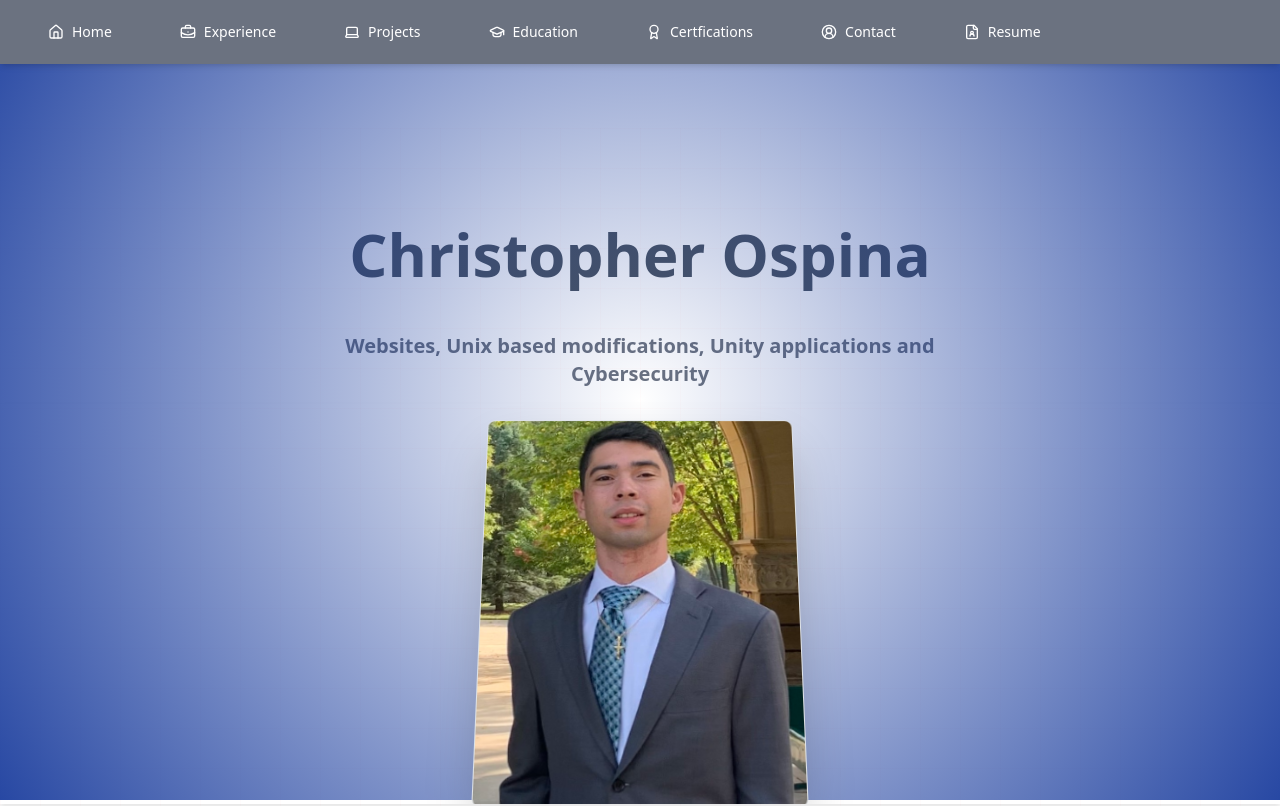
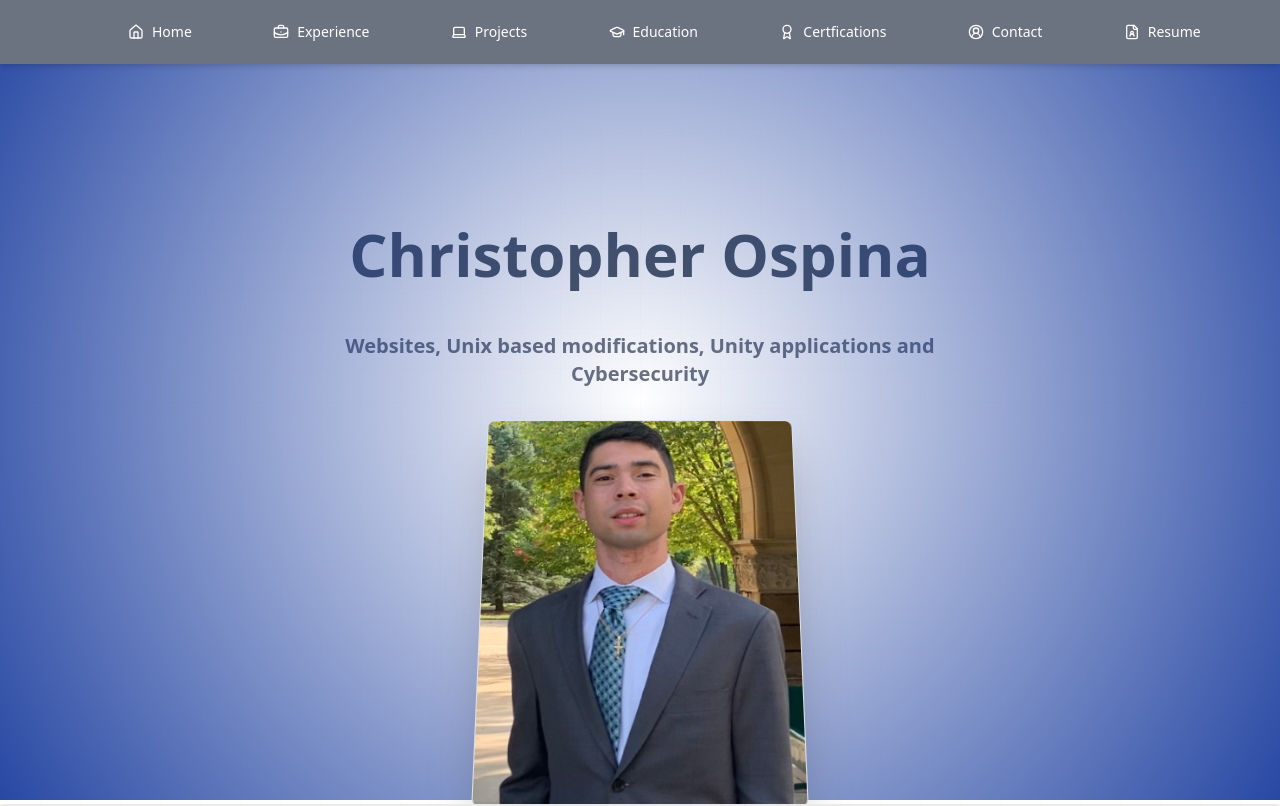
Before and after one commit to ChrisOspina/Professional-Website, a React (Create React App) app: page / in a window 1280 px wide. Shown: the top 806 px of the page. Built offline with nearby package versions, Linux system fonts and the light colour scheme.

Commit message:
fixed spacing of navbar

```diff
--- a/src/Components/ChrisNav.jsx
+++ b/src/Components/ChrisNav.jsx
@@ -1,4 +1,4 @@
-//#region Imports
+//#region IMPORTS
 import {
   NavigationMenu,
   NavigationMenuItem,
@@ -39,13 +39,13 @@ function ChrisNav() {
   };
 
   return isDesktop ? (
-    <div className="fixed top-0 left-0 w-full h-16 bg-gray-500 shadow-md z-50 flex items-center justify-between px-4">
-      <NavigationMenu
-        className={
-          "flex space-x-2 md:space-x-4 overflow-x-auto lg:overflow-visible items-center"
-        }
-      >
-        <NavigationMenuList className={"flex items-center text-white"}>
+    <div className="fixed top-0 left-0 w-full h-16 bg-gray-500 shadow-md z-50 flex justify-between ">
+      <NavigationMenu className={"w-full"}>
+        <NavigationMenuList
+          className={
+            "flex flex-row text-white w-full justify-between items-center ml-20 px-4"
+          }
+        >
           <NavigationMenuItem id="about">
             <Link href="/" className="mr-2 md:mr-4">
               <Button variant={"hidden"}>
```
